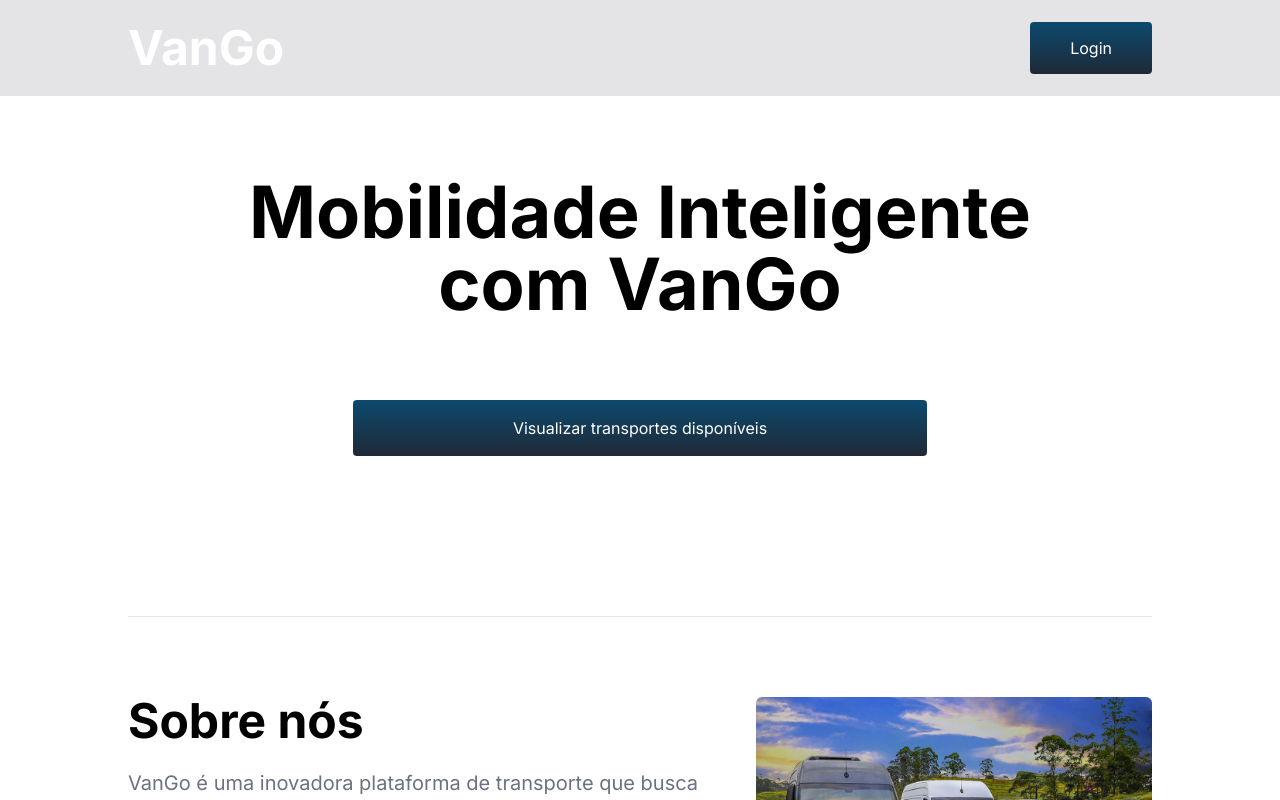
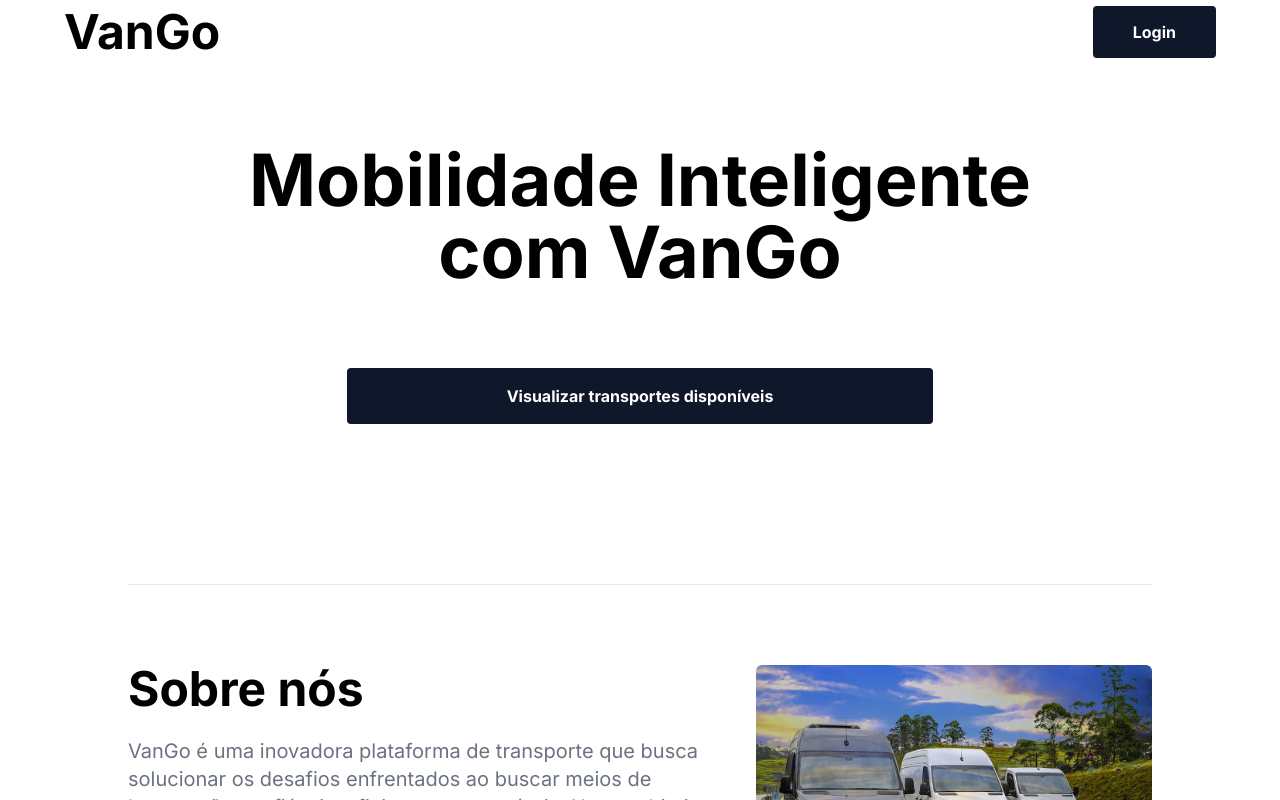
Before and after one commit to DevLucasEduardo/Go-van, a Next.js app: page / in a window 1280 px wide. Shown: the top 800 px of the page. Built offline with nearby package versions, Linux system fonts and the light colour scheme.

Commit message:
refactor: file changed to button.tsx

```diff
--- a/src/app/components/link.tsx
+++ b/src/app/components/button.tsx
@@ -10,7 +10,7 @@ interface Info {
 const Button = (props: Info) => {
   return (
     <Link
-      className={`bg-gradient-to-t from-gray-800 to-sky-900 rounded text-white py-4 ${props.px}`}
+      className={`bg-slate-900 rounded text-white py-4 font-bold ${props.px}`}
       href={props.href}
     >
       {props.label}
--- a/src/app/components/header.tsx
+++ b/src/app/components/header.tsx
@@ -1,10 +1,10 @@
 import Link from "next/link";
-import Button from "./link";
+import Button from "./button";
 export default function Header() {
   return (
-    <header className="bg-zinc-200 to-sky-900">
-      <div className="max-w-5xl mx-auto flex text-white justify-between items-center">
-        <Link href="/" className="my-6 text-5xl font-bold">
+    <header className="">
+      <div className="max-w-6xl mx-auto flex  justify-between items-center">
+        <Link href="/" className="my-2 text-5xl font-bold">
           VanGo
         </Link>
         <nav>
--- a/src/app/page.tsx
+++ b/src/app/page.tsx
@@ -1,4 +1,4 @@
-import Button from "./components/link";
+import Button from "./components/button";
 import Image from "next/image";
 import van from "./public/images/van.jpg";
 export default function Home() {
--- a/src/app/sign/page.tsx
+++ b/src/app/sign/page.tsx
@@ -1,5 +1,5 @@
 import Form from "../components/form";
-import Button from "../components/link";
+import Button from "../components/button";
 export default function Find() {
   return (
     <div className="flex justify-center">
```
